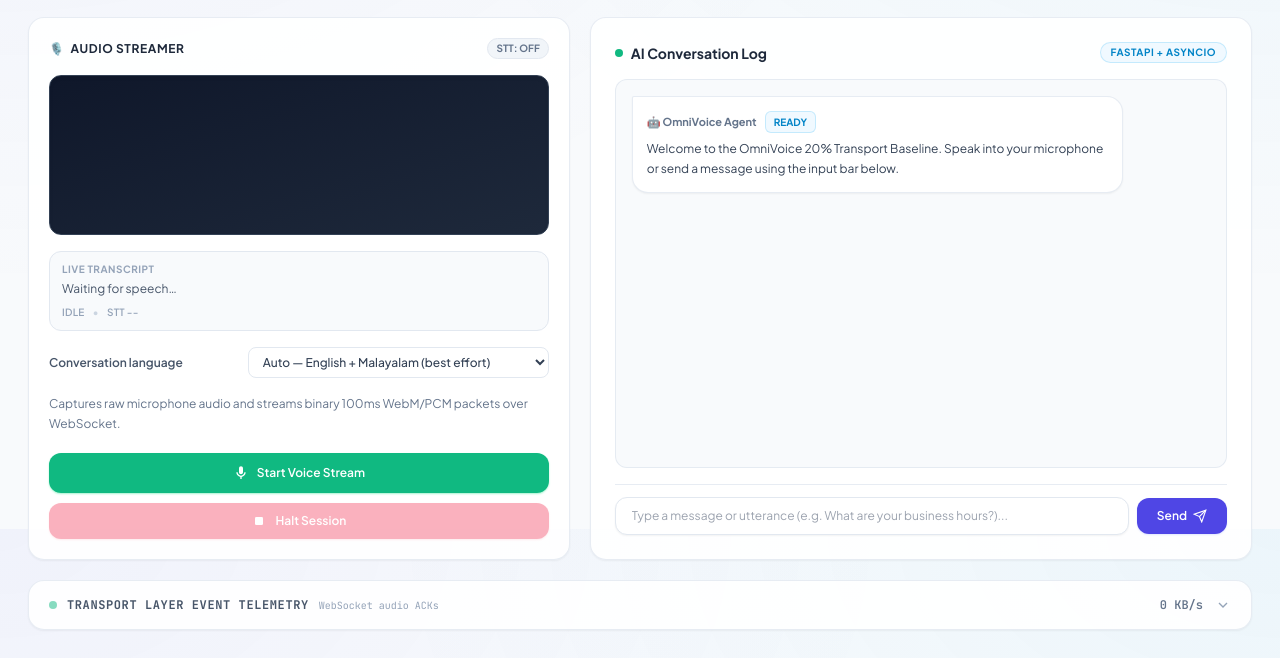
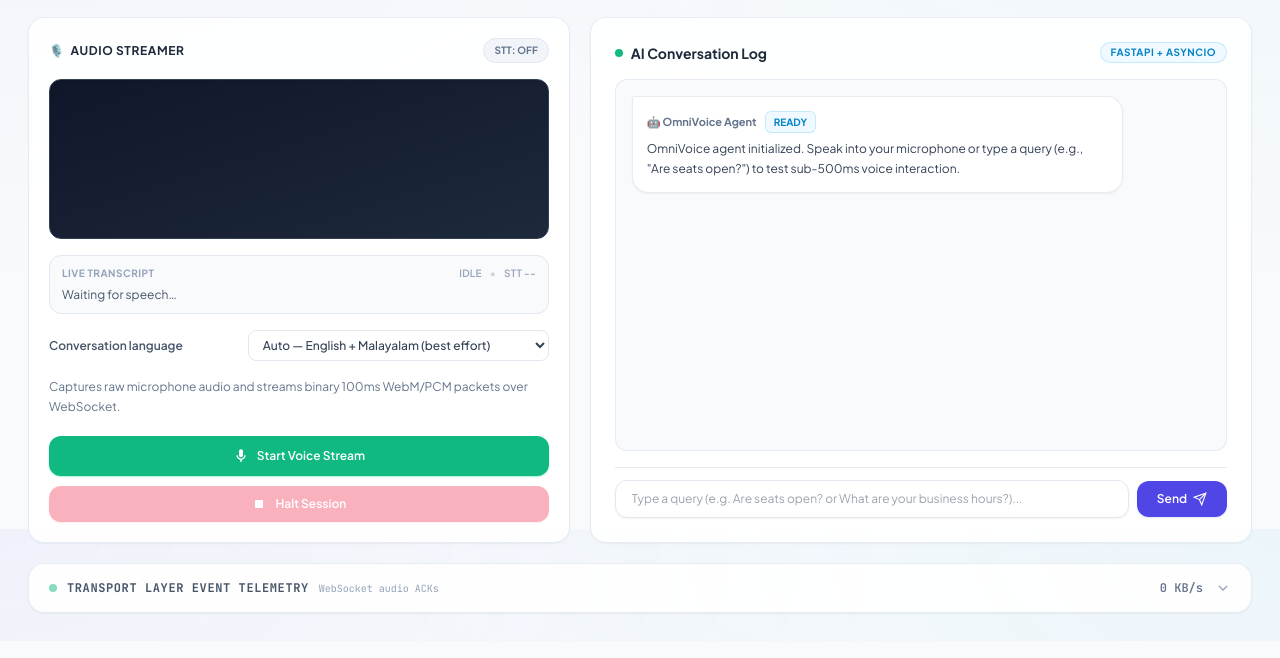
Before and after one commit to KevinGeorge100/omnivoice-agent, a plain HTML site: page static/index.html in a window 1280 px wide. Shown: the part 271-929 px from the top of the page. Drawn offline with nearby package versions, Linux system fonts and the light colour scheme.

Commit message:
style(ui): polish interim review dashboard layout, welcome text, and add demo cache keys

```diff
--- a/static/index.html
+++ b/static/index.html
@@ -134,11 +134,11 @@
 
         <!-- Audio Streamer -->
         <section class="bg-white/90 border border-slate-200/80 rounded-2xl p-5 shadow-sm flex flex-col gap-4 min-h-[31rem]">
-            <div class="flex justify-between items-center">
+            <div class="flex items-center justify-between">
                 <h3 class="text-xs font-bold text-slate-800 uppercase tracking-wider flex items-center gap-1.5">
                     <span>🎙️</span> Audio Streamer
                 </h3>
-                <span id="sttStatusBadge" class="text-[10px] bg-slate-100 text-slate-500 px-2 py-0.5 rounded-full font-bold border border-slate-200">
+                <span id="sttStatusBadge" class="text-[10px] bg-slate-100 text-slate-500 px-2.5 py-1 rounded-full font-bold border border-slate-200 flex items-center justify-between gap-1.5">
                     STT: OFF
                 </span>
             </div>
@@ -148,14 +148,16 @@
                 <canvas id="visualizer" class="w-full h-full block"></canvas>
             </div>
 
-            <div class="rounded-xl border border-slate-200 bg-slate-50 px-3 py-2.5">
-                <p class="text-[10px] font-bold uppercase tracking-wider text-slate-400">Live transcript</p>
-                <p id="sttPreview" class="mt-1 truncate text-xs text-slate-600">Waiting for speech…</p>
-                <div class="mt-2 flex items-center gap-2 text-[10px] font-semibold uppercase tracking-wide text-slate-400">
-                    <span id="voicePhase">Idle</span>
-                    <span class="text-slate-300">•</span>
-                    <span id="sttLatency">STT --</span>
+            <div class="rounded-xl border border-slate-200 bg-slate-50 px-3 py-2.5 flex flex-col justify-between gap-1.5">
+                <div class="flex items-center justify-between">
+                    <p class="text-[10px] font-bold uppercase tracking-wider text-slate-400">Live transcript</p>
+                    <div class="flex items-center justify-between gap-2 text-[10px] font-semibold uppercase tracking-wide text-slate-400">
+                        <span id="voicePhase">Idle</span>
+                        <span class="text-slate-300">•</span>
+                        <span id="sttLatency">STT --</span>
+                    </div>
                 </div>
+                <p id="sttPreview" class="truncate text-xs text-slate-600">Waiting for speech…</p>
             </div>
 
             <div id="sessionNotice" role="alert" class="hidden rounded-xl border px-3 py-2 text-xs leading-relaxed"></div>
@@ -209,7 +211,7 @@
                             <span class="tag-badge text-[10px] uppercase font-bold bg-sky-50 text-sky-600 border border-sky-200/80 px-2 py-0.5 rounded-md">Ready</span>
                         </div>
                         <div class="bubble-content text-xs leading-relaxed text-slate-700">
-                            Welcome to the OmniVoice 20% Transport Baseline. Speak into your microphone or send a message using the input bar below.
+                            OmniVoice agent initialized. Speak into your microphone or type a query (e.g., "Are seats open?") to test sub-500ms voice interaction.
                         </div>
                     </div>
                 </div>
@@ -217,7 +219,7 @@
                 <!-- Rescued & Integrated Chat Input Bar -->
                 <div class="border-t border-slate-200/80 pt-3">
                     <div class="flex items-center gap-2">
-                        <input type="text" id="manualUtterance" placeholder="Type a message or utterance (e.g. What are your business hours?)..." class="flex-1 bg-white border border-slate-200 rounded-xl px-4 py-2.5 text-xs text-slate-800 focus:outline-none focus:ring-2 focus:ring-indigo-500 shadow-sm" />
+                        <input type="text" id="manualUtterance" placeholder="Type a query (e.g. Are seats open? or What are your business hours?)..." class="flex-1 bg-white border border-slate-200 rounded-xl px-4 py-2.5 text-xs text-slate-800 focus:outline-none focus:ring-2 focus:ring-indigo-500 shadow-sm" />
                         <button id="sendUtteranceBtn" class="bg-indigo-600 hover:bg-indigo-700 active:bg-indigo-800 text-white font-semibold px-5 py-2.5 rounded-xl text-xs transition-all shadow-sm shadow-indigo-100 flex items-center gap-1.5">
                             <span>Send</span>
                             <svg class="w-3.5 h-3.5" fill="none" stroke="currentColor" stroke-width="2" viewBox="0 0 24 24"><line x1="22" y1="2" x2="11" y2="13"/><polygon points="22 2 15 22 11 13 2 9 22 2"/></svg>
```
Also changed, not shown: 1 other file.
